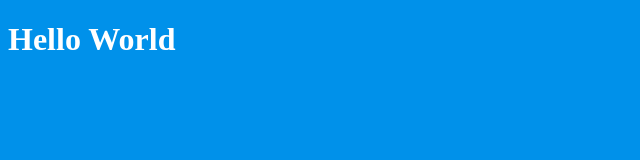
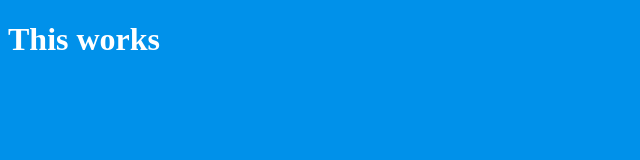
Before and after one commit to dvaug86/heroku-simple-deploy, a website: page public/index.html in a window 1280 px wide. Shown: the whole page, without its empty margins (0-640 px from the left). Drawn offline with Linux system fonts and the light colour scheme.

Commit message:
made change

```diff
--- a/public/index.html
+++ b/public/index.html
@@ -8,7 +8,7 @@
     <link rel="stylesheet" href="style.css">
 </head>
 <body>
-    <h1>Hello World</h1>
+    <h1>This works</h1>
     <script src="app.js"></script>
 </body>
 </html>
```
